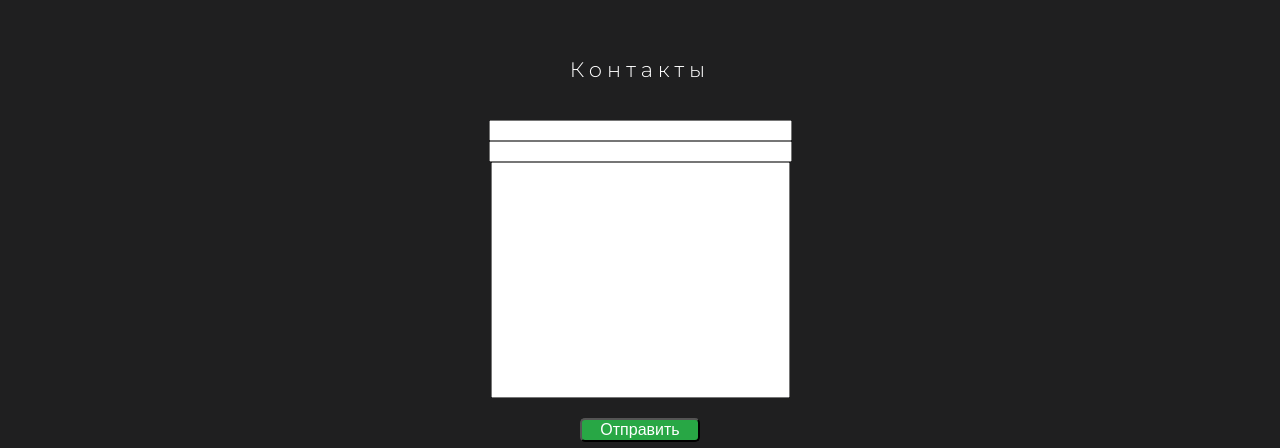
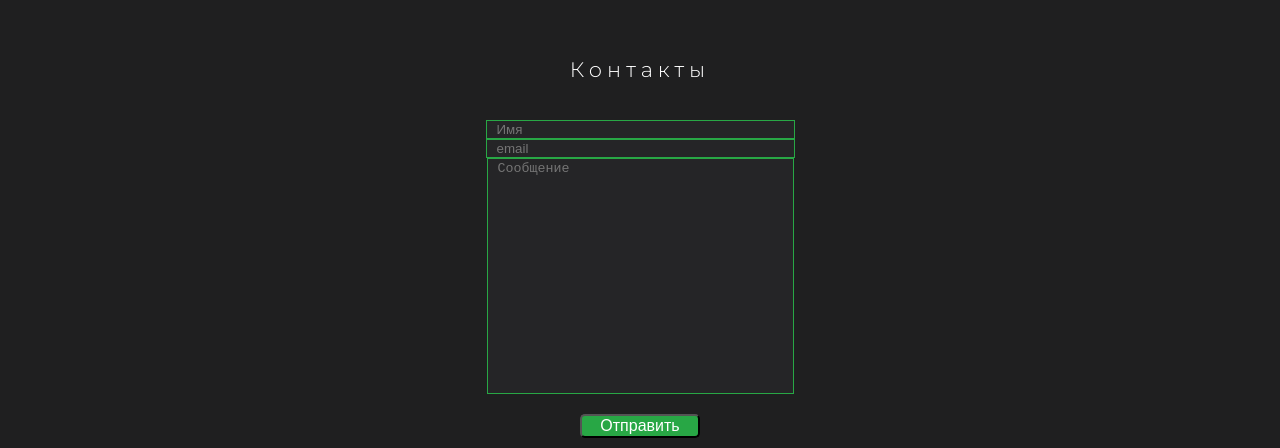
Before and after one commit to ArgonTrime/Portfolio, a React (Create React App) app: page / in a window 1280 px wide. Shown: the part 2760-3208 px from the top of the page. Built offline with nearby package versions, Linux system fonts and the light colour scheme.

Commit message:
form styling

```diff
--- a/src/Components/Contacts/Contacts.jsx
+++ b/src/Components/Contacts/Contacts.jsx
@@ -10,9 +10,9 @@ const Contacts = (props) => {
                 <div className={s.contactForm}>
                     <TitleBlock title={props.contacts}/>
                     <form className={s.form}>
-                            <input/>
-                            <input/>
-                            <textarea className={s.message}/>
+                            <input placeholder='Имя' type='text'/>
+                            <input placeholder='email' type='email'/>
+                            <textarea className={s.message} placeholder='Сообщение'/>
                         </form>
                     <Button btn={props.btn.s}/>
                 </div>
--- a/src/Components/Contacts/Contacts.module.css
+++ b/src/Components/Contacts/Contacts.module.css
@@ -35,10 +35,19 @@
     width: 293px;
     height: 230px;
     resize: none;
+    background: #252527;
+    border: 1px solid #28a745;
+    padding-left: 10px;
+    color: white;
+
 
 }
 .form input {
     width: 295px;
+    background: #252527;
+    border: 1px solid #28a745;
+    padding-left: 10px;
+    color: white;
 }
 
 .line {
```
